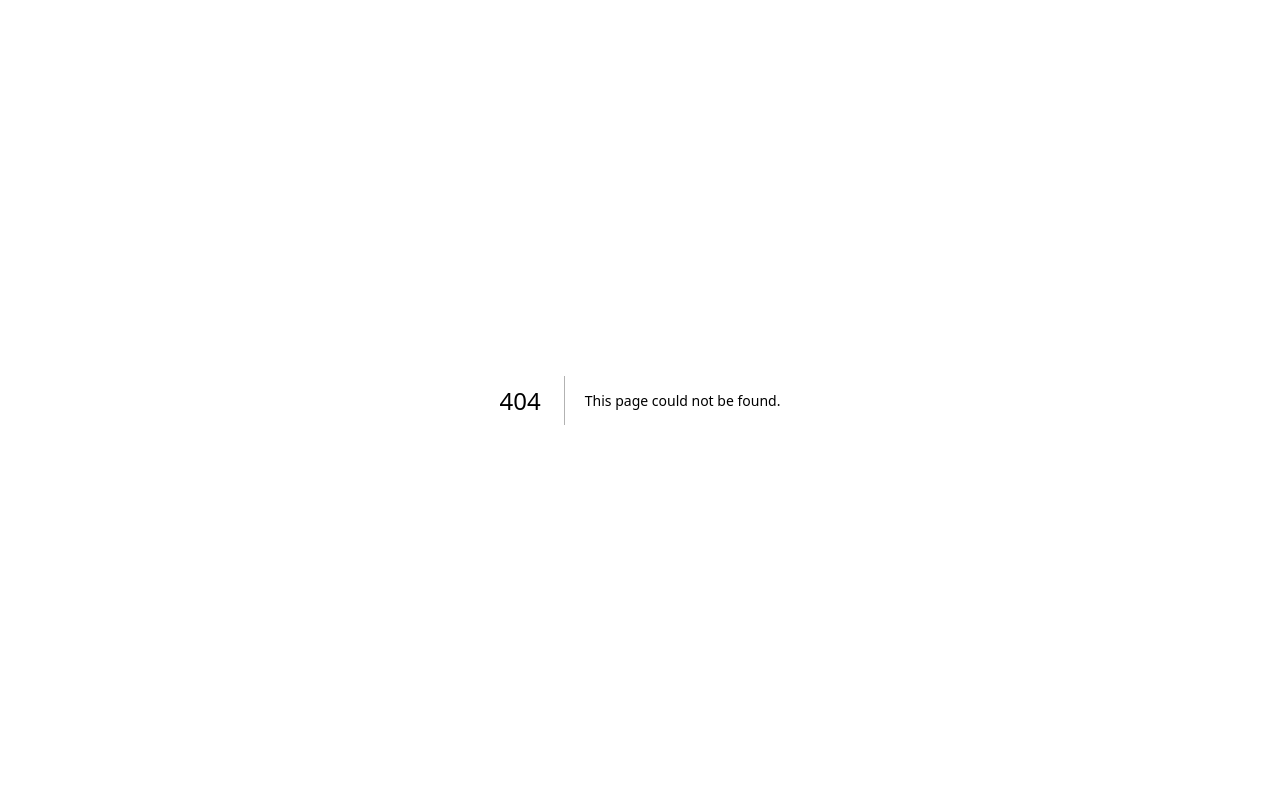
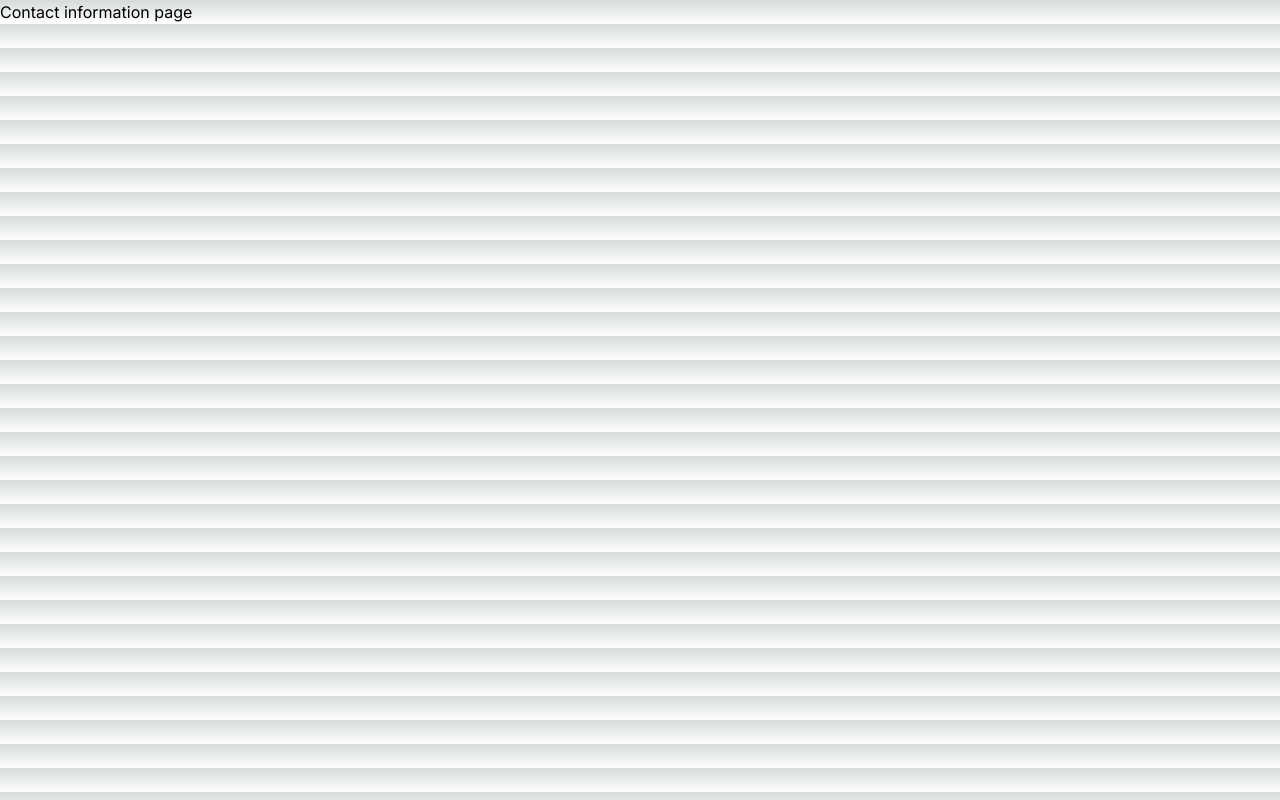
Before and after one commit to Kurtis1955/portweb, a Next.js app: page /pages/contacts in a window 1280 px wide. Before the commit this address had no page. Built offline with nearby package versions, Linux system fonts and the light colour scheme.

Commit message:
Create page.js

```diff
--- /dev/null
+++ b/app/pages/contacts/page.js
@@ -0,0 +1,9 @@
+import React from 'react'
+
+const Contact_Page = () => {
+  return (
+    <div> Contact information page</div>
+  )
+}
+
+export default Contact_Page;
```
